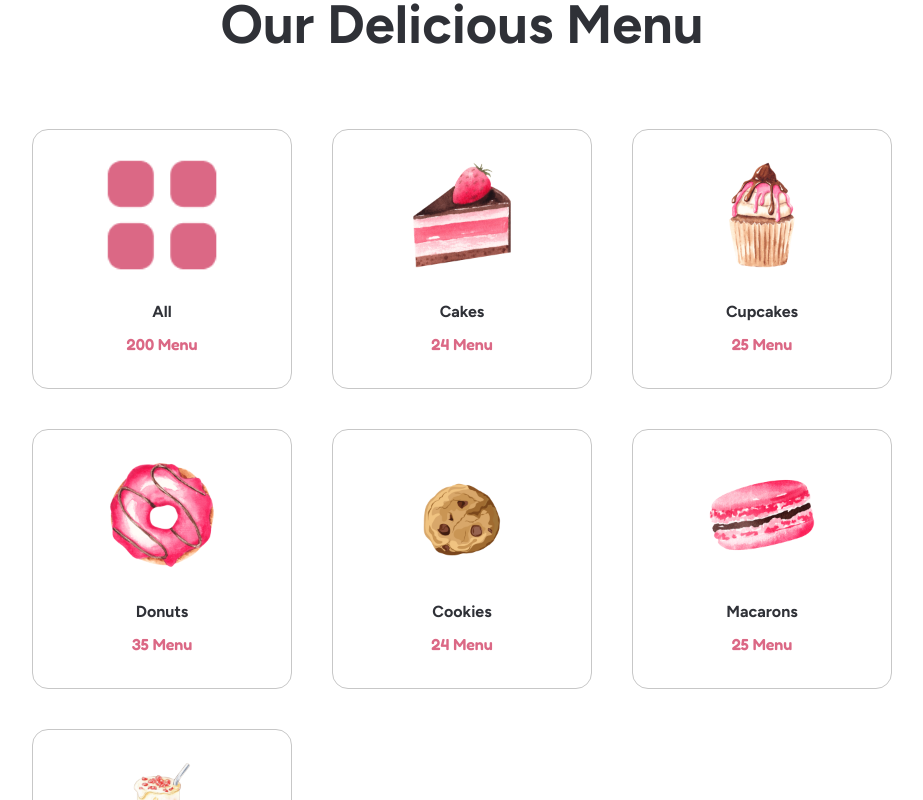
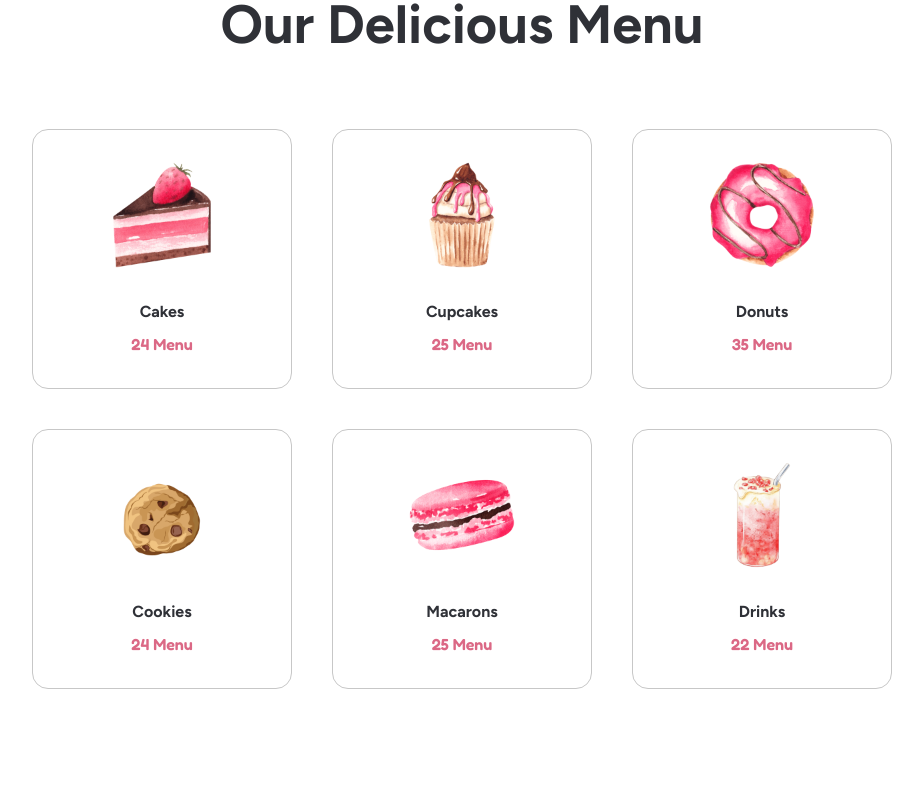
Before and after one commit to sandra-selezen/dessert-alert, a Next.js app: page / in a window 1280 px wide. Shown: the part 1020-1820 px from the top of the page, without its empty margins (178-1101 px from the left). Built offline with nearby package versions, Linux system fonts and the light colour scheme.

Commit message:
Add category query

```diff
--- a/src/app/menu/page.tsx
+++ b/src/app/menu/page.tsx
@@ -1,20 +1,34 @@
 "use client";
 
-import React, { useState } from "react";
+import React, { useMemo, useState } from "react";
+import { useRouter, useSearchParams } from "next/navigation";
 import Image from "next/image";
 import Link from "next/link";
 
-import { menu } from "@/lib/data";
+import { categories, menu } from "@/lib/data";
 
-import { Categories } from "@/components/Categories/Categories";
+import { Categories, ICategory } from "@/components/Categories/Categories";
 
 const MenuPage = () => {
-  const [selectedCategory, setSelectedCategory] = useState("all");
+  const router = useRouter();
+  const searchParams = useSearchParams();
+
+  const categoryParam = searchParams.get("category") || "all";
+
+  const selectedCategory = useMemo(() => {
+    return categories.find((c) => c.category === categoryParam) || categories[0];
+  }, [categoryParam]);
+
+  const handleSelectCategory = (item: ICategory) => {
+    const params = new URLSearchParams(window.location.search);
+    params.set("category", item.category);
+    router.replace(`/menu?${params.toString()}`);
+  };
 
   const filteredProducts =
-    selectedCategory === "all"
+    selectedCategory.category === "all"
       ? menu
-      : menu.filter((product) => product.category === selectedCategory);
+      : menu.filter((product) => product.category === selectedCategory.category);
 
   return (
     <main>
@@ -28,15 +42,16 @@ const MenuPage = () => {
         <div className="flex flex-col md:flex-row gap-16 md:gap-20">
           <div className="basis-1/4">
             <h3 className="mb-6 text-black50 font-bold text-2xl">Categories</h3>
-            <Categories selectedCategory={selectedCategory} onSelectCategory={setSelectedCategory}/>
-            {/* <div>Banner</div> */}
+            <Categories selectedCategory={selectedCategory} onSelectCategory={handleSelectCategory}/>
           </div>
 
           <div className="basis-3/4">
             <div className="flex justify-between mb-8">
-              <h2 className="text-3xl lg:text-4xl font-bold">All Menu</h2>
-              <p className="font-fredoka font-semibold text-xl text-pink100">200 Menu</p>
+              <h2 className="text-3xl lg:text-4xl font-bold">{selectedCategory.title}</h2>
+              <p className="font-fredoka font-semibold text-xl text-pink100">{selectedCategory.subtitle}</p>
             </div>
+            {filteredProducts.length > 0
+              ? (
                 <ul className="grid grid-cols-2 lg:grid-cols-3 gap-10 lg:gap-20">
                   {filteredProducts.map((item) => (
                     <li key={item.id} className="flex flex-col items-center">
@@ -46,6 +61,11 @@ const MenuPage = () => {
                     </li>
                   ))}
                 </ul>
+              )
+              : (
+                <p>This menu is currently empty. We're cooking up something delicious!</p>
+              )
+            }
           </div>
         </div>
       </section>
--- a/src/app/page.tsx
+++ b/src/app/page.tsx
@@ -15,11 +15,12 @@ import customer2 from "/public/images/customer-02.png";
 import customer3 from "/public/images/customer-03.png";
 import customer4 from "/public/images/customer-04.png";
 
+import { categories } from "@/lib/data";
+
 import { PrimaryButton } from "@/components/Buttons/PrimaryButton";
 import { SecondaryButton } from "@/components/Buttons/SecondaryButton";
 import { PopularMenu } from "@/components/PopularMenu/PopularMenu";
 import { HappyCustomer } from "@/components/HappyCustomer/HappyCustomer";
-import { categories } from "@/lib/data";
 
 export default function Home() {
   return (
@@ -96,16 +97,29 @@ export default function Home() {
         <p className="text-center mb-4 text-2xl font-fredoka font-semibold text-pink100">Explore</p>
         <h2 className="h2 text-center mb-10 lg:mb-16">Our Delicious Menu</h2>
         <ul className="max-w-max mx-auto grid grid-cols-1 sm:grid-cols-2 lg:grid-cols-3 gap-10">
-          {categories.map((item) => (
-            <li
-              key={item.id}
-              className="w-[260px] h-[260px] flex flex-col items-center p-5 border rounded-2xl border-grey10 hover:border-pink100 hover:cursor-pointer hover:shadow-lg shadow-gray transition"
-            >
-              <Image src={item.image} width={130} height={130} alt={item.title} className="mb-5" />
-              <h3 className="mb-2 font-bold">{item.title}</h3>
-              <p className="font-fredoka font-semibold text-pink100">{item.subtitle}</p>
+        {categories.map((item, index) => (
+          index !== 0 && (
+            <li key={item.id}>
+              <Link
+                href={{
+                  pathname: "/menu",
+                  query: { category: item.category },
+                }}
+                className="w-[260px] h-[260px] flex flex-col items-center p-5 border rounded-2xl border-grey10 hover:border-pink100 hover:cursor-pointer hover:shadow-lg shadow-gray transition"
+              >
+                <Image
+                  src={item.image}
+                  width={130}
+                  height={130}
+                  alt={item.title}
+                  className="mb-5"
+                />
+                <h3 className="mb-2 font-bold">{item.title}</h3>
+                <p className="font-fredoka font-semibold text-pink100">{item.subtitle}</p>
+              </Link>
             </li>
-          ))}
+          )
+        ))}
         </ul>
       </section>
       <section className="container max-w-max mx-auto flex flex-col lg:flex-row items-center gap-10 lg:gap-20 pb-20 lg:pb-36 px-4">
--- a/src/components/Categories/Categories.tsx
+++ b/src/components/Categories/Categories.tsx
@@ -1,12 +1,19 @@
 import React from "react";
-import Image from "next/image";
+import Image, { StaticImageData } from "next/image";
 
-import MenuIcon from "../../../public/icons/category.svg";
 import { categories } from "@/lib/data";
 
+export interface ICategory {
+  id: number;
+  title: string;
+  subtitle: string;
+  category: string;
+  image: StaticImageData;
+}
+
 interface ICategories {
-  selectedCategory: string;
-  onSelectCategory: (item: string) => void;
+  selectedCategory: ICategory;
+  onSelectCategory: (item: ICategory) => void;
 }
 
 export const Categories = ({ selectedCategory, onSelectCategory }: ICategories) => {
@@ -15,8 +22,8 @@ export const Categories = ({ selectedCategory, onSelectCategory }: ICategories)
       {categories.map((item) => (
         <li
           key={item.id}
-          className={`${selectedCategory === item.category ? "border-pink100 shadow-lg shadow-gray" : ""} flex flex-shrink-0 basis-['calc((100%-96px)/7)'] gap-3 items-center p-4 rounded-2xl border border-grey10 hover:border-pink100 hover:cursor-pointer hover:shadow-lg shadow-gray transition`}
-          onClick={() => onSelectCategory(item.category)}
+          className={`${selectedCategory.category === item.category ? "border-pink100 shadow-lg shadow-gray" : ""} flex flex-shrink-0 basis-['calc((100%-96px)/7)'] gap-3 items-center p-4 rounded-2xl border border-grey10 hover:border-pink100 hover:cursor-pointer hover:shadow-lg shadow-gray transition`}
+          onClick={() => onSelectCategory(item)}
         >
           <div>
             <Image src={item.image} width={56} height={56} alt={item.title} />
```
Lines whose indentation alone changed are shown as unchanged.
